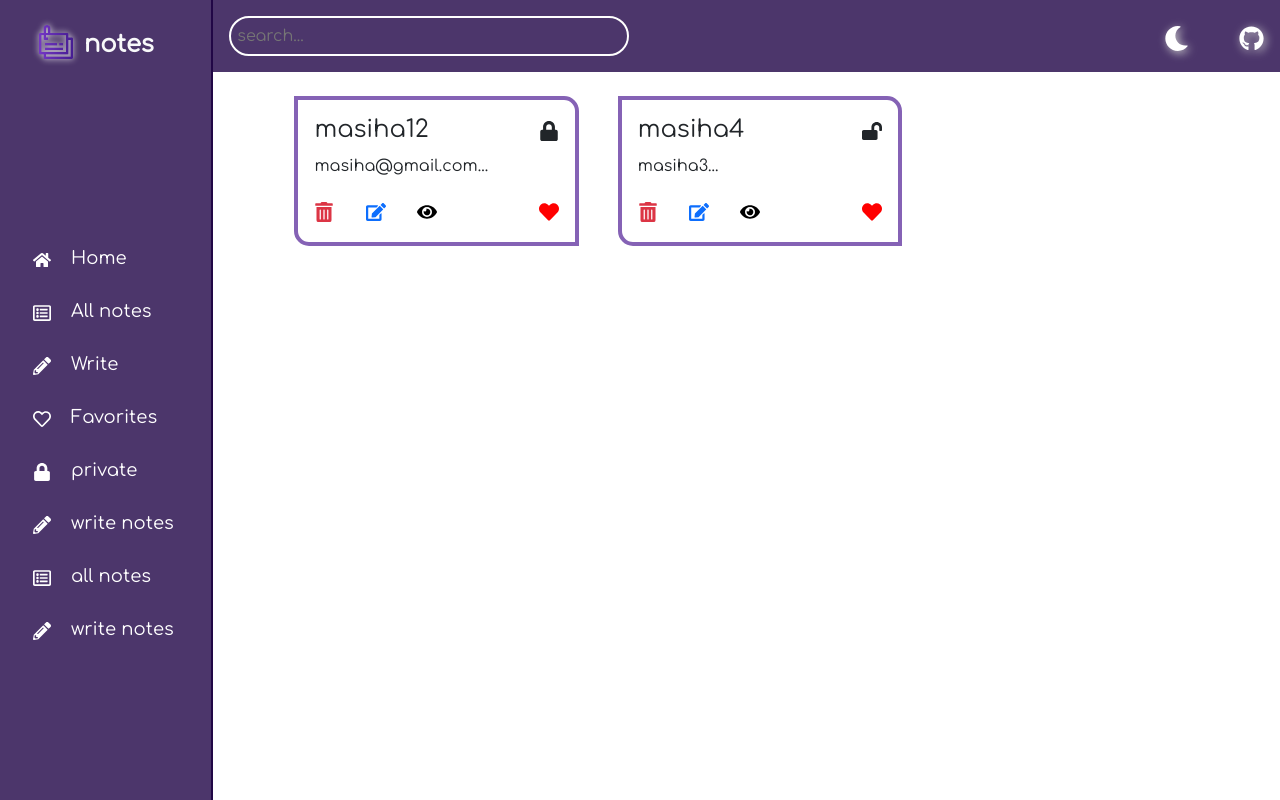
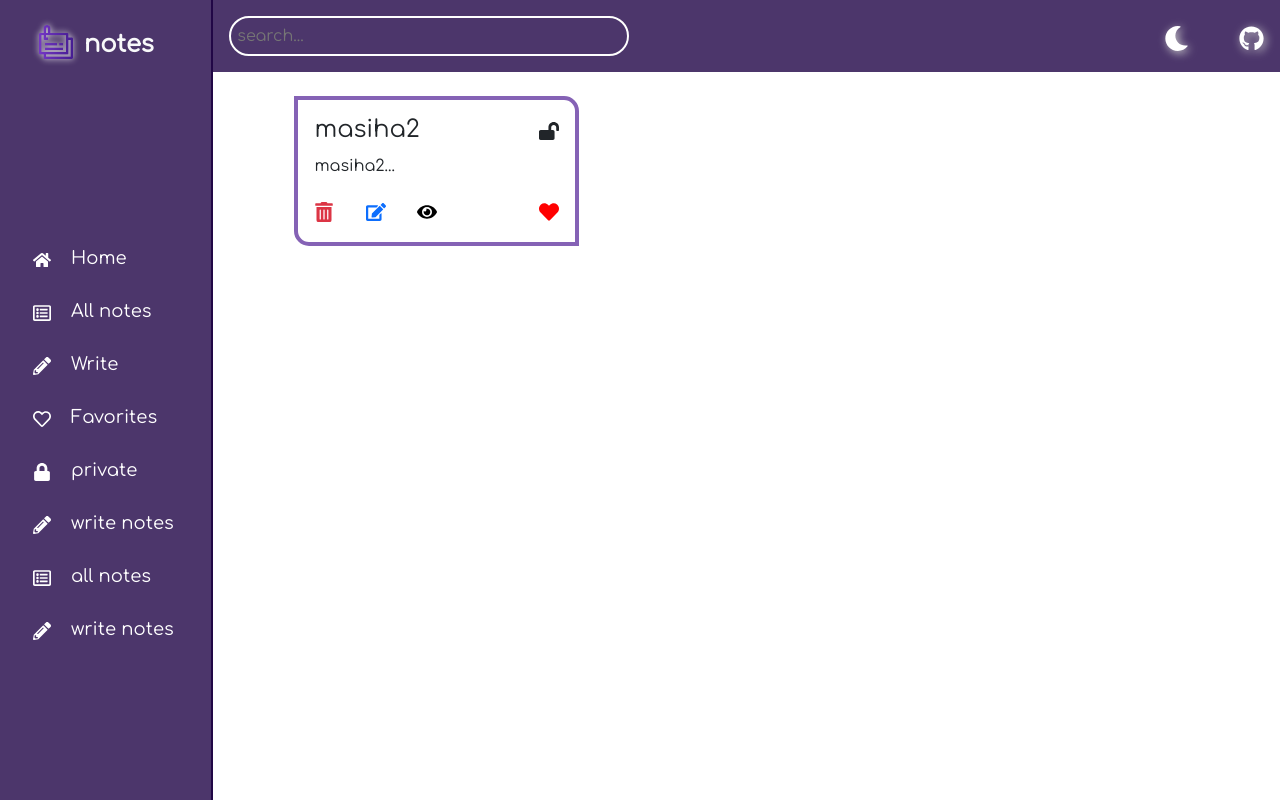
Before and after one commit to Masiha-mohammadpoor/note-app, a React (Create React App) app: page /favorites in a window 1280 px wide. Built offline with nearby package versions, Linux system fonts and the light colour scheme; data requests are answered from the project's data file.

Commit message:
remove private note from noteList and favorite List

```diff
--- a/data/db.json
+++ b/data/db.json
@@ -1,25 +1,46 @@
 {
   "notes": [
     {
-      "title": "masiha12",
-      "text": "masiha@gmail.com",
+      "title": "masiha3",
+      "text": "masiha3",
       "type": "private",
-      "like": true,
-      "id": 1
+      "like": false,
+      "id": 4
     },
     {
-      "title": "masiha23",
-      "text": "masiha32",
-      "type": "private",
+      "title": "masiha2",
+      "text": "masiha2",
+      "type": "public",
+      "like": true,
+      "id": 6
+    },
+    {
+      "title": "masiha1",
+      "text": "masiha1",
+      "type": "public",
       "like": false,
-      "id": 2
+      "id": 7
     },
     {
       "title": "masiha4",
-      "text": "masiha3",
+      "text": "masiha4",
+      "type": "private",
+      "like": false,
+      "id": 8
+    },
+    {
+      "title": "masiha6",
+      "text": "masiha6",
       "type": "public",
-      "like": true,
-      "id": 3
+      "like": false,
+      "id": 9
+    },
+    {
+      "title": "masiha7",
+      "text": "masiha7",
+      "type": "private",
+      "like": false,
+      "id": 10
     }
   ]
 }
--- a/src/components/Note/Note.jsx
+++ b/src/components/Note/Note.jsx
@@ -19,9 +19,9 @@ const Note = ({id , title , text , type , like , onLike , onDelete}) => {
                     <Link to={`/edit/${id}`}><button className="border-0 bg-transparent fs-5 text-primary"><FaEdit/></button></Link>
                     <Link to={`/note/${id}`}><button className={`${styles.seeNote} border-0 bg-transparent fs-5`}><FaEye/></button></Link>
                 </span>
-                <button className={`${like ? styles.activeLikeBtn : styles.likeBtn } border-0 bg-transparent`} onClick={onLike}>
+                {type === "public" ? <button className={`${like ? styles.activeLikeBtn : styles.likeBtn } border-0 bg-transparent`} onClick={onLike}>
                     {like ? <FaHeart/> : <FaRegHeart/>}
-                </button>
+                </button> : <span></span>}
             </div>
         </article>
     );
--- a/src/components/NoteList/NoteList.jsx
+++ b/src/components/NoteList/NoteList.jsx
@@ -19,7 +19,8 @@ const NoteList = () => {
         const getData = async () => {
             try {
                 const { data , statusText} = await getAllData();
-                setNotes(data);
+                const filtered = await data.filter(n => n.type === "public");
+                setNotes(filtered);
                 setRequest(statusText);
             } catch (err) {
                 console.log(err)
@@ -43,7 +44,8 @@ const NoteList = () => {
             const {title , text , type , like , id} = noteData;
             await editData(id , {title , text , type , like : !like});
             const {data} = await getAllData();
-            setNotes(data);
+            const filtered = await data.filter(n => n.type === "public");
+            setNotes(filtered);
         }catch(err){
             console.log(err);
         }
@@ -53,7 +55,8 @@ const NoteList = () => {
         try{
             await deleteData(id);
             const {data} = await getAllData();
-            setNotes(data);
+            const filtered = await data.filter(n => n.type === "public");
+            setNotes(filtered);
         }catch(err){
             console.log(err)
         }
--- a/src/components/Write/Write.jsx
+++ b/src/components/Write/Write.jsx
@@ -35,7 +35,7 @@ const Write = () => {
             swal("", "please input something in fields", "warning");
         } else {
             addNote({ ...note, like: false });
-            navigate("/notes")
+            navigate(note.type === "public" ? "/notes" : "/private");
         }
     }
 
```
